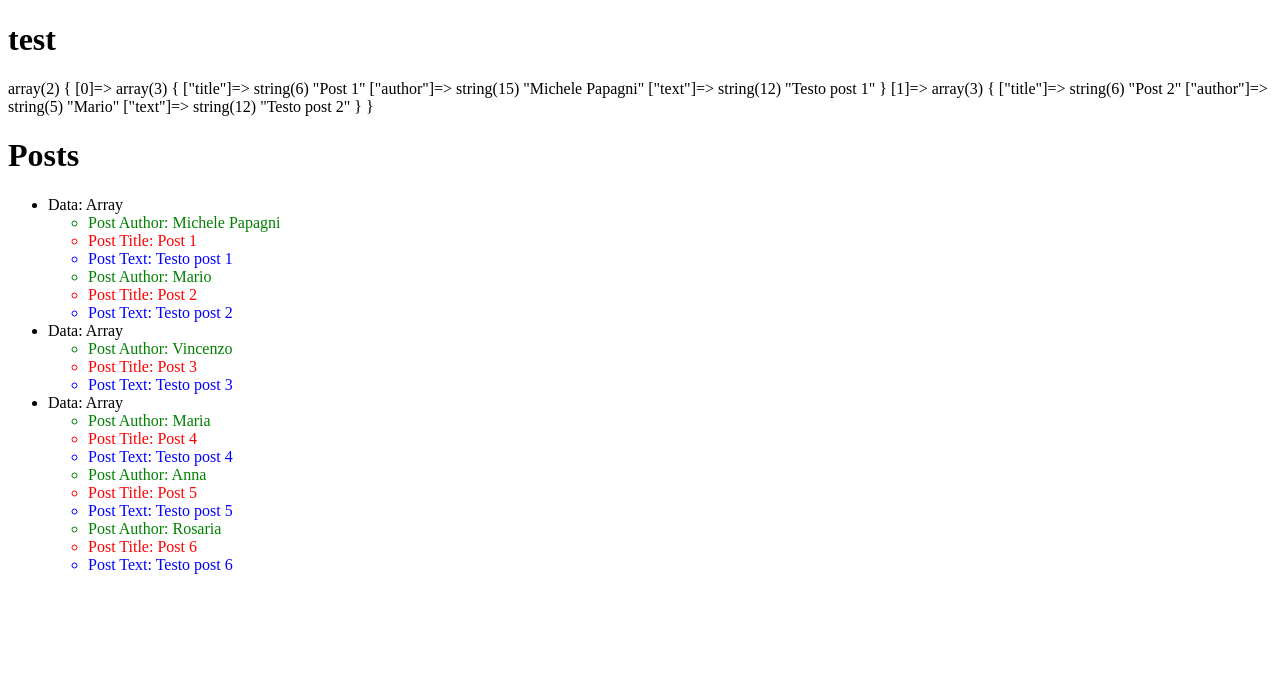
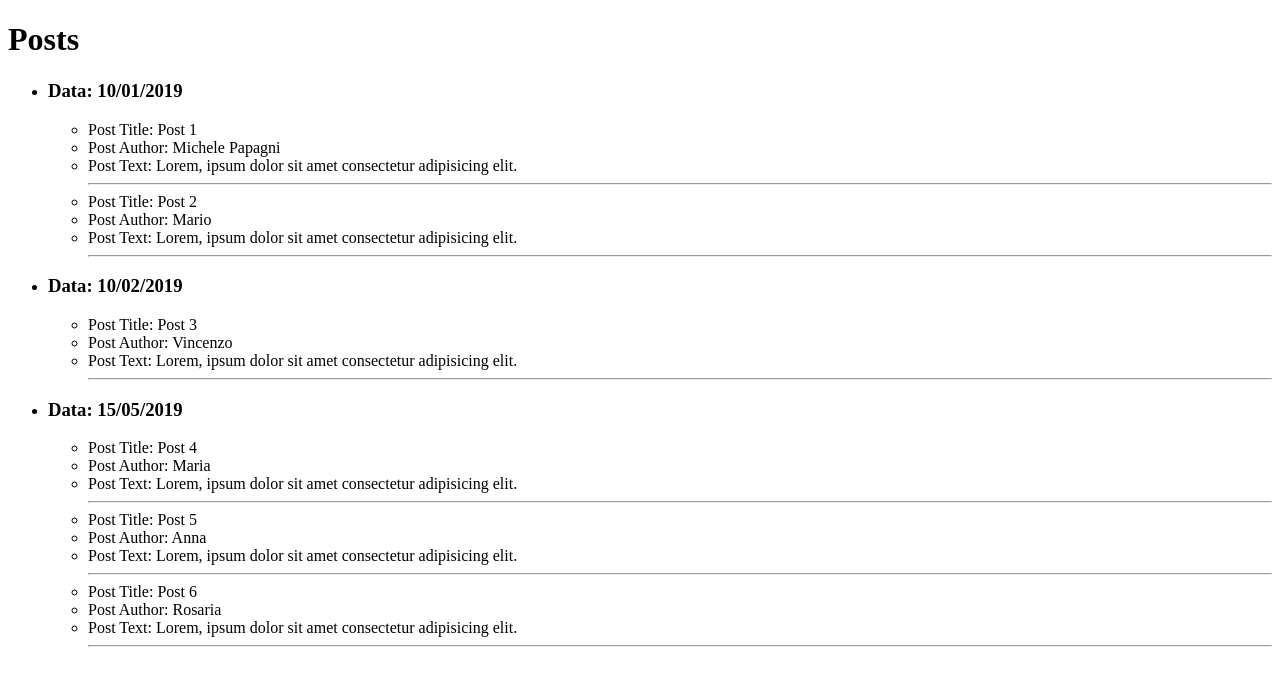
Before and after one commit to AngeloLista/php-snacks-b1, a PHP site: page / in a window 1280 px wide. Shown: the top 686 px of the page. Run offline with PHP 8.4, Linux system fonts and the light colour scheme.

Commit message:
printed each date and relative posts

```diff
--- a/snack2/index.php
+++ b/snack2/index.php
@@ -21,56 +21,54 @@ $posts = [
         [
             'title' => 'Post 1',
             'author' => 'Michele Papagni',
-            'text' => 'Testo post 1'
+            'text' => 'Lorem, ipsum dolor sit amet consectetur adipisicing elit.'
         ],
         [
             'title' => 'Post 2',
             'author' => 'Mario',
-            'text' => 'Testo post 2'
+            'text' => 'Lorem, ipsum dolor sit amet consectetur adipisicing elit.'
         ],
     ],
     '10/02/2019' => [
         [
             'title' => 'Post 3',
             'author' => 'Vincenzo',
-            'text' => 'Testo post 3'
+            'text' => 'Lorem, ipsum dolor sit amet consectetur adipisicing elit.'
         ]
     ],
     '15/05/2019' => [
         [
             'title' => 'Post 4',
             'author' => 'Maria',
-            'text' => 'Testo post 4'
+            'text' => 'Lorem, ipsum dolor sit amet consectetur adipisicing elit.'
         ],
         [
             'title' => 'Post 5',
             'author' => 'Anna',
-            'text' => 'Testo post 5'
+            'text' => 'Lorem, ipsum dolor sit amet consectetur adipisicing elit.'
         ],
         [
             'title' => 'Post 6',
             'author' => 'Rosaria',
-            'text' => 'Testo post 6'
+            'text' => 'Lorem, ipsum dolor sit amet consectetur adipisicing elit.'
         ]
     ],
 ];
 ?>
 
 <body>
-    <h1>test</h1>
-    <?php var_dump($posts['10/01/2019']) ?>
-
-
-
     <h1>Posts</h1>
     <ul>
-        <?php foreach ($posts as $date) : ?>
-            <li> Data: <?= $date ?></li>
+        <?php foreach ($posts as $key => $date) : ?>
+            <li>
+                <h3>Data: <?= $key ?></h3>
+            </li>
             <ul>
                 <?php foreach ($date as $post) : ?>
-                    <li style="color: green;"> Post Author: <?= $post['author'] ?></li>
-                    <li style="color: red;"> Post Title: <?= $post['title'] ?></li>
-                    <li style="color: blue"> Post Text: <?= $post['text'] ?></li>
+                    <li> Post Title: <?= $post['title'] ?></li>
+                    <li> Post Author: <?= $post['author'] ?></li>
+                    <li> Post Text: <?= $post['text'] ?></li>
+                    <hr>
                 <?php endforeach; ?>
             </ul>
 
```
